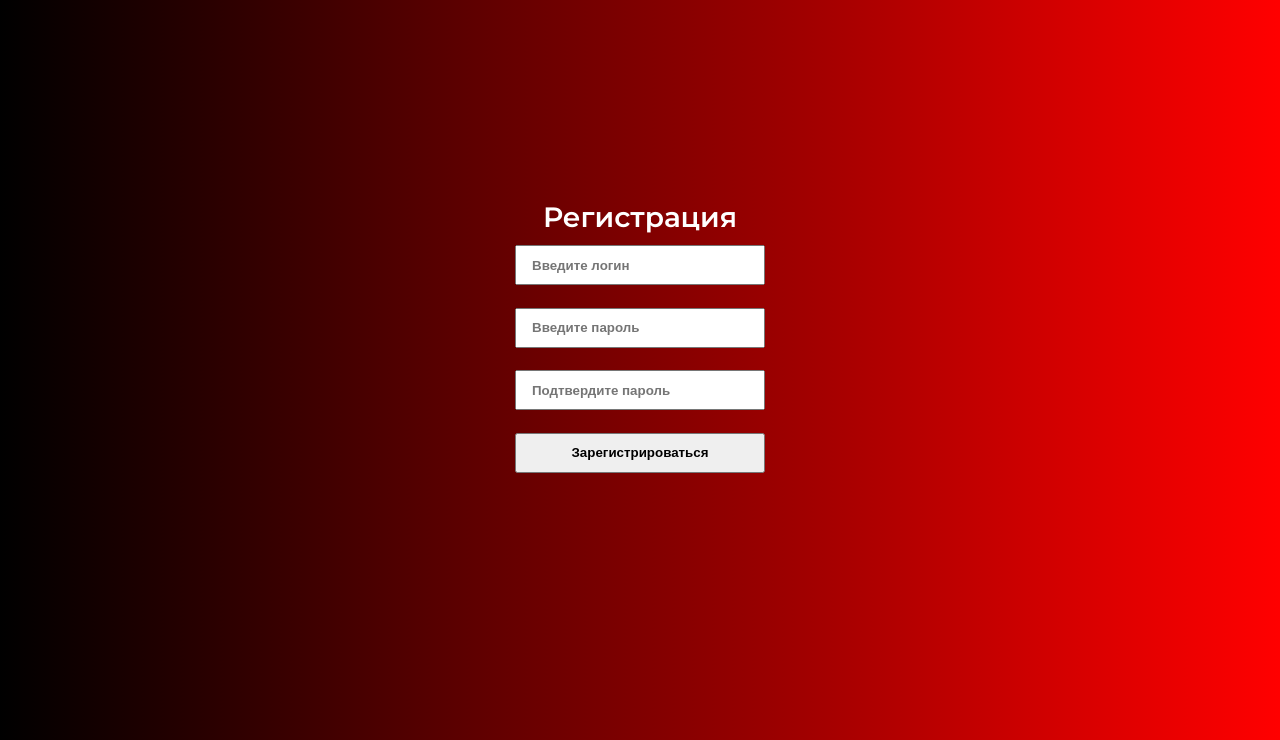
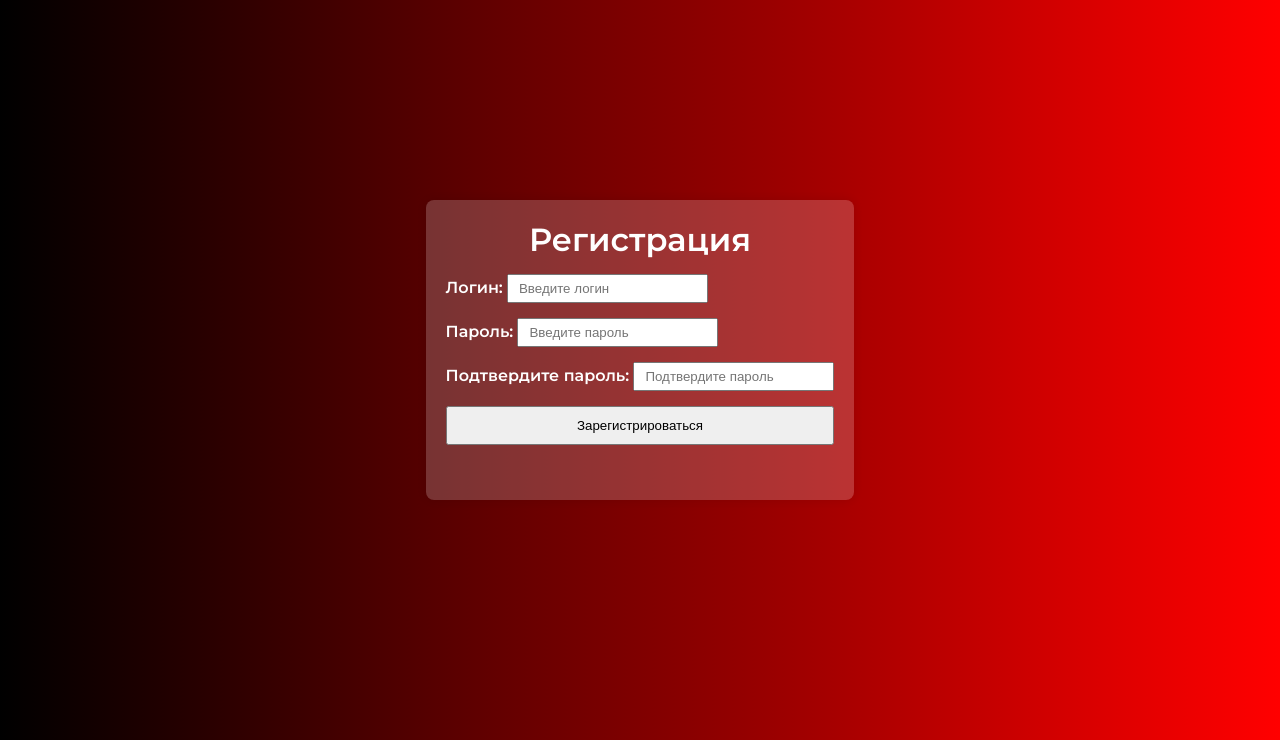
Before and after one commit to okawar/project, a Flask app: page /register in a window 1280 px wide. Shown: the part 174-914 px from the top of the page. Run offline with Flask 3, Linux system fonts and the light colour scheme.

Commit message:
Final commit

```diff
--- a/app.py
+++ b/app.py
@@ -1,3 +1,4 @@
+import re
 from flask import Flask, render_template
 from flask import request, redirect
 from flask_sqlalchemy import SQLAlchemy
@@ -16,8 +17,8 @@ class User(db.Model):
     password2 = db.Column(db.String(128), nullable=False)
 
 
-    # def __repr__(self):
-    #     return '<User %r>' % self.id
+    def __repr__(self):
+        return '<User %r>' % self.id
 
 @app.route('/')
 def index():
@@ -33,6 +34,10 @@ def about():
 def cart():
     return render_template('cart.html')
 
+def is_valid_email(email):
+    email_regex = r'^[a-zA-Z0-9_.+-]+@[a-zA-Z0-9-]+\.[a-zA-Z0-9-.]+$'
+    return re.match(email_regex, email)
+
 
 @app.route('/register', methods=['POST', 'GET'])
 def register():
@@ -40,9 +45,15 @@ def register():
         login = request.form['login']
         password = request.form['password']
         password2 = request.form['password2']
-
-        user = User(login=login, password=password, password2=password2)
-
+        if not is_valid_email(login):
+            return 'Некорректный почтовый адрес!'
+        if User.query.filter_by(login=login).first():
+            return "Такой логин уже существует"  # Сделать чтобы возвращало "Такой логин уже существует"
+        elif password == password2 and 10 > len(password) > 0:
+            user = User(login=login, password=password, password2=password2)
+            # Сделай крч возвращение ошибки с фронта если чет не так
+        else:
+            return render_template('register.html')
         try:
             db.session.add(user)
             db.session.commit()
@@ -53,10 +64,20 @@ def register():
         return render_template('register.html')
 
 
-@app.route('/login')
+
+@app.route('/login', methods=['POST', 'GET'])
 def login():
-    return render_template('login.html')
+    if request.method == "POST":
+        login = request.form['login']
+        password = request.form['password']
+        user = User.query.filter_by(login=login, password=password).first()
+        if user:
+            return redirect('/')
+        else:
+            return "Error"
+    else:
+        return render_template('login.html')
 
 
-if __name__ == "__app__":
+if __name__ == "__main__":
     app.run(debug=True)  # сменить потом на false
--- a/static/styles.css
+++ b/static/styles.css
@@ -236,41 +236,48 @@ footer p{
 /* register login */
 
 
-.window{
-    margin-top: -100px;
-
-    display: flex;
-    justify-content: center;
-    align-items: center;
-    flex-wrap: wrap;
-
-    width: 400px;
-    height: 200px;
-
+.window {
+    height: 300px;
+    background-color: rgba(255, 255, 255, 0.2);
+    padding: 20px;
+    border-radius: 8px;
+    box-shadow: 0 0 10px rgba(0, 0, 0, 0.1);
 }
 
 .window p {
+    font-size: 32px;
     font-weight: 600;
-    font-size: 28px;
+    text-align: center;
+    margin-bottom: 15px;
 }
 
-.window > form{
-    width: 600px;
-    height: 250px;
-
+form {
     display: flex;
-    flex-wrap: wrap;
-    align-items: center;
-    justify-content: center;
+    flex-direction: column;
 }
 
-.window > form > input{
-    height: 40px;
-    width: 250px;
+.window form div input{
+    padding: 5px 10px;
+}
 
-    padding: 0 15px;
+.window form input{
+    padding: 10px;
+}
 
-    font-weight: 600;
+.form-group {
+    margin-bottom: 15px;
+}
 
-    cursor: text;
+label {
+    font-weight: bold;
 }
+
+.input-error {
+    border: 1px solid red;
+}
+
+.error-message {
+    color: red;
+    font-size: 12px;
+    margin-top: 5px;
+}
--- a/static/validation.js
+++ b/static/validation.js
@@ -1,61 +1,49 @@
-function validateLoginForm() {
-    let login = document.getElementById("loginInput").value;
-    let password = document.getElementById("passwordInput").value;
+function validateForm() {
+    var login = document.getElementById("login").value;
+    var password = document.getElementById("password").value;
+    var password2 = document.getElementById("password2").value;
+    var isValid = true;
 
-    if (login === "" || password === "") {
-        alert("Пожалуйста, заполните все поля.");
+    // Reset error messages
+    document.getElementById("loginError").innerHTML = "";
+    document.getElementById("passwordError").innerHTML = "";
+    document.getElementById("password2Error").innerHTML = "";
+
+    // Validate login
+    if (!isValidEmail(login)) {
+        document.getElementById("loginError").innerHTML = "Некорректный почтовый адрес!";
+        isValid = false;
+    }
+
+    // Validate password
+    if (password.length === 0 || password.length >= 10) {
+        document.getElementById("passwordError").innerHTML = "Пароль должен быть не пустым и содержать менее 10 символов";
+        isValid = false;
+    }
+
+    // Validate password confirmation
+    if (password !== password2) {
+        document.getElementById("password2Error").innerHTML = "Пароли не совпадают";
+        isValid = false;
+    }
+
+    return isValid;
+}
+
+function isValidEmail(email) {
+    var emailRegex = /^[^\s@]+@[^\s@]+\.[^\s@]+$/;
+
+    if (!emailRegex.test(email)) {
         return false;
     }
 
-    if (!isValidLogin(login)) {
-        alert("Некорректный логин. Логин должен начинаться с буквы, содержать только буквы, цифры и символы подчеркивания, и быть длиной от 3 до 20 символов.");
+    if (/(\.{2,})/.test(email.split('@')[1])) {
         return false;
     }
 
-    if (!isValidPassword(password)) {
-        alert("Некорректный пароль. Пароль должен содержать минимум 8 символов, включая хотя бы одну строчную букву, одну заглавную букву, одну цифру и один спецсимвол.");
+    if (/(\.{2,})/.test(email.split('@')[0])) {
         return false;
     }
 
     return true;
 }
-
-function validateRegistrationForm() {
-    let login = document.getElementById("login").value;
-    let password = document.getElementById("password").value;
-    let password2 = document.getElementById("password2").value;
-
-    if (login === "" || password === "" || password2 === "") {
-        alert("Пожалуйста, заполните все поля.");
-        return false;
-    }
-
-    if (!isValidLogin(login)) {
-        alert("Некорректный логин. Логин должен начинаться с буквы, содержать только буквы, цифры и символы подчеркивания, и быть длиной от 3 до 20 символов.");
-        return false;
-    }
-
-    if (!isValidPassword(password)) {
-        alert("Некорректный пароль. Пароль должен содержать минимум 8 символов, включая хотя бы одну строчную букву, одну заглавную букву, одну цифру и один спецсимвол.");
-        return false;
-    }
-
-    if (password !== password2) {
-        alert("Пароли не совпадают. Пожалуйста, введите одинаковые пароли в оба поля.");
-        return false;
-    }
-
-    return true;
-}
-
-function isValidLogin(login) {
-    // Логин должен начинаться с буквы, содержать только буквы, цифры и символы подчеркивания, и быть длиной от 3 до 20 символов.
-    let loginRegex = /^[a-zA-Z][a-zA-Z0-9_]{2,19}$/;
-    return loginRegex.test(login);
-}
-
-function isValidPassword(password) {
-    // Пароль должен содержать минимум 8 символов, включая хотя бы одну строчную букву, одну заглавную букву, одну цифру и один спецсимвол.
-    let passwordRegex = /^(?=.*[a-z])(?=.*[A-Z])(?=.*\d)(?=.*[@$!%*?&])[A-Za-z\d@$!%*?&]{8,}$/;
-    return passwordRegex.test(password);
-}
--- a/templates/register.html
+++ b/templates/register.html
@@ -5,10 +5,22 @@
     <div class="container">
         <div class="window">
             <p>Регистрация</p>
-                <form method="post">
-                    <input name="login" id="login" type="text" placeholder="Введите логин">
-                    <input name="password" id="password" type="password" placeholder="Введите пароль">
-                    <input name="password2" id="password2" type="password" placeholder="Подтвердите пароль">
+            <form id="registrationForm" method="post" onsubmit="return validateForm()">
+                <div class="form-group">
+                    <label for="login">Логин:</label>
+                    <input name="login" id="login" type="text" placeholder="Введите логин" class="form-control">
+                    <span class="error-message" id="loginError"></span>
+                </div>
+                <div class="form-group">
+                    <label for="password">Пароль:</label>
+                    <input name="password" id="password" type="password" placeholder="Введите пароль" class="form-control">
+                    <span class="error-message" id="passwordError"></span>
+                </div>
+                <div class="form-group">
+                    <label for="password2">Подтвердите пароль:</label>
+                    <input name="password2" id="password2" type="password" placeholder="Подтвердите пароль" class="form-control">
+                    <span class="error-message" id="password2Error"></span>
+                </div>
                 <input type="submit" value="Зарегистрироваться">
             </form>
         </div>
@@ -17,5 +29,5 @@
 {% endblock %}
 
 {% block script %}
-    <script src="../static/validation.js"></script>
+    <script src="{{ url_for('static', filename='validation.js') }}"></script>
 {% endblock %}
```
Also changed, not shown: templates/login.html (+10 -0 lines), instance/users.db. Lines whose indentation alone changed are shown as unchanged.
